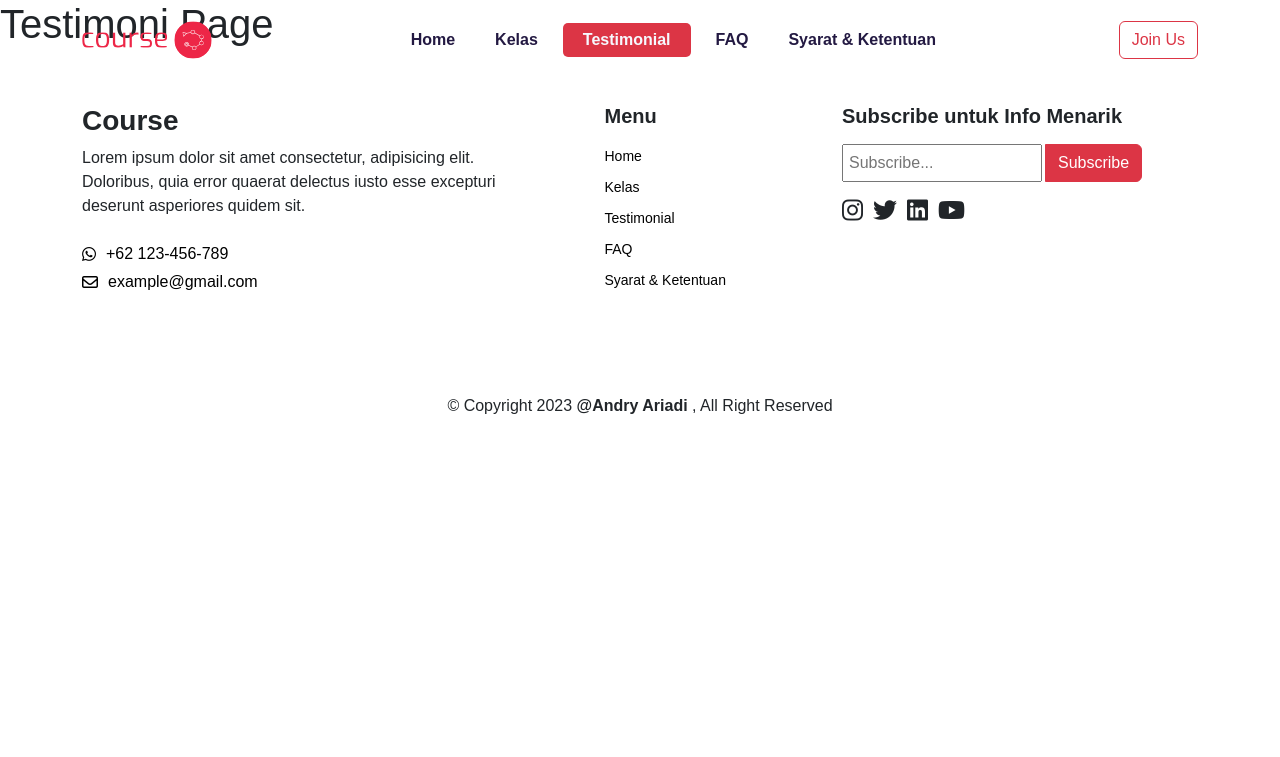
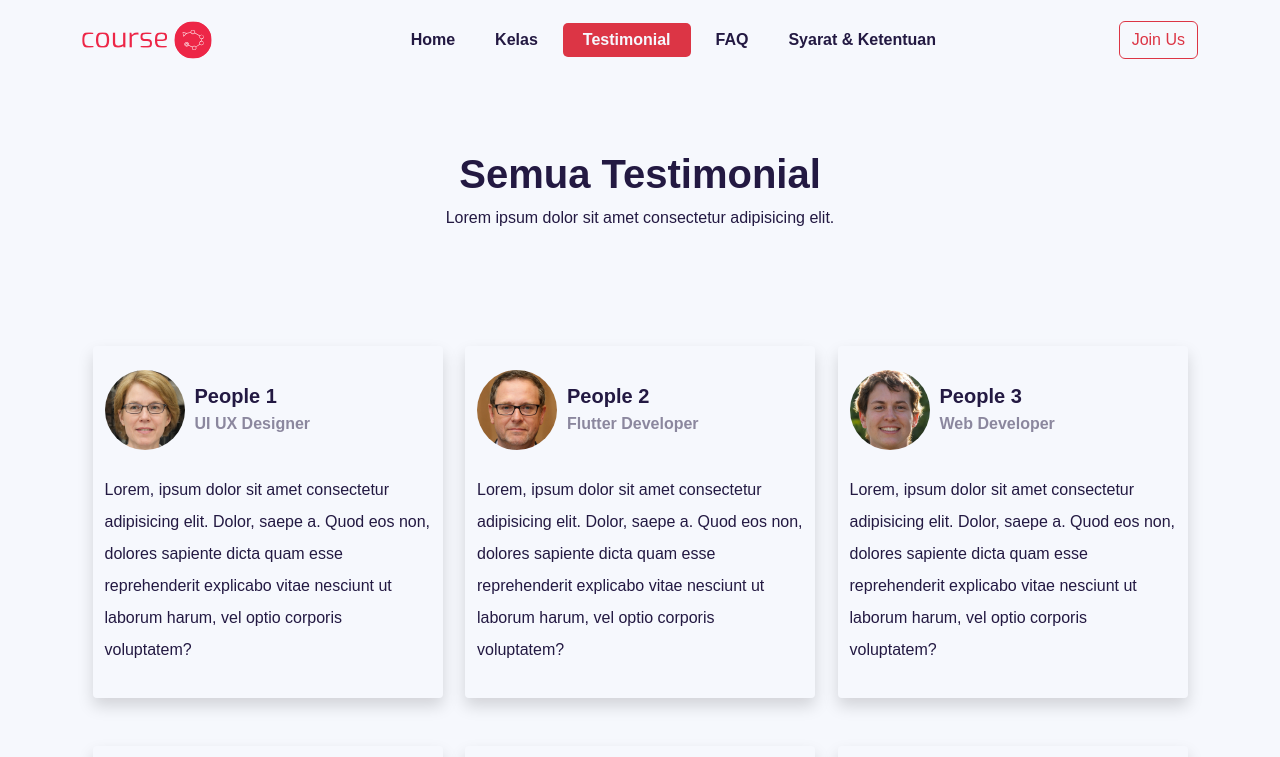
Before and after one commit to andryariadi/Course, a React (Vite) app in the folder client/: page /testimoni in a window 1280 px wide. Shown: the top 757 px of the page. Built offline with nearby package versions, Linux system fonts and the light colour scheme.

Commit message:
add all testimonial

```diff
--- a/client/src/css/main.css
+++ b/client/src/css/main.css
@@ -332,6 +332,60 @@
 }
 /* Testimonial */
 
+/* Semua Testimonial */
+.semua-testimonial {
+  padding: 150px 0 100px 0;
+  background-color: var(--primary-color);
+}
+
+.semua-testimonial .row:nth-child(1) {
+  margin-bottom: 100px;
+}
+
+.semua-testimonial .row:nth-child(1) h1,
+.semua-testimonial .row:nth-child(1) p {
+  color: var(--color-text);
+}
+
+.semua-testimonial .row:nth-child(2) {
+  justify-content: space-evenly;
+}
+.semua-testimonial .row:nth-child(2) .col {
+  /* background-color: #dc3545; */
+  width: 350px;
+}
+
+.semua-testimonial .desc {
+  color: var(--color-text);
+  font-weight: 500;
+  line-height: 2;
+}
+
+.semua-testimonial .people {
+  display: flex;
+  align-items: center;
+  width: 100%;
+  column-gap: 10px;
+}
+.semua-testimonial .people h5,
+.semua-testimonial .people p {
+  color: var(--color-text);
+}
+
+.semua-testimonial .people h5 {
+  font-weight: 600;
+}
+
+.semua-testimonial .people p {
+  opacity: 50%;
+}
+
+.semua-testimonial .people img {
+  width: 80px;
+  border-radius: 100%;
+}
+/* Semua Testimonial */
+
 /* FAQ */
 .faq {
   background-color: var(--primary-color);
--- a/client/src/views/Testimoni.jsx
+++ b/client/src/views/Testimoni.jsx
@@ -1,7 +1,35 @@
+import { Container, Row, Col } from "react-bootstrap";
+import { testimonial } from "../data/index";
+
 export default function TestimoniPage() {
   return (
     <>
-      <h1>Testimoni Page</h1>
+      <div className="semua-testimonial">
+        <Container>
+          <Row>
+            <Col>
+              <h1 className="fw-bold text-center">Semua Testimonial</h1>
+              <p className="text-center">Lorem ipsum dolor sit amet consectetur adipisicing elit.</p>
+            </Col>
+          </Row>
+          <Row className="row-cols-lg-3 row-cols-1">
+            {testimonial.map((swiper) => {
+              return (
+                <Col key={swiper.id} className="mb-5 shadow rounded-1">
+                  <div className="people py-4">
+                    <img src={swiper.image} alt="Swiper" />
+                    <div>
+                      <h5 className="mb-1">{swiper.name}</h5>
+                      <p className="fw-bold m-0">{swiper.skill}</p>
+                    </div>
+                  </div>
+                  <p className="desc pb-3">{swiper.desc}</p>
+                </Col>
+              );
+            })}
+          </Row>
+        </Container>
+      </div>
     </>
   );
 }
```
